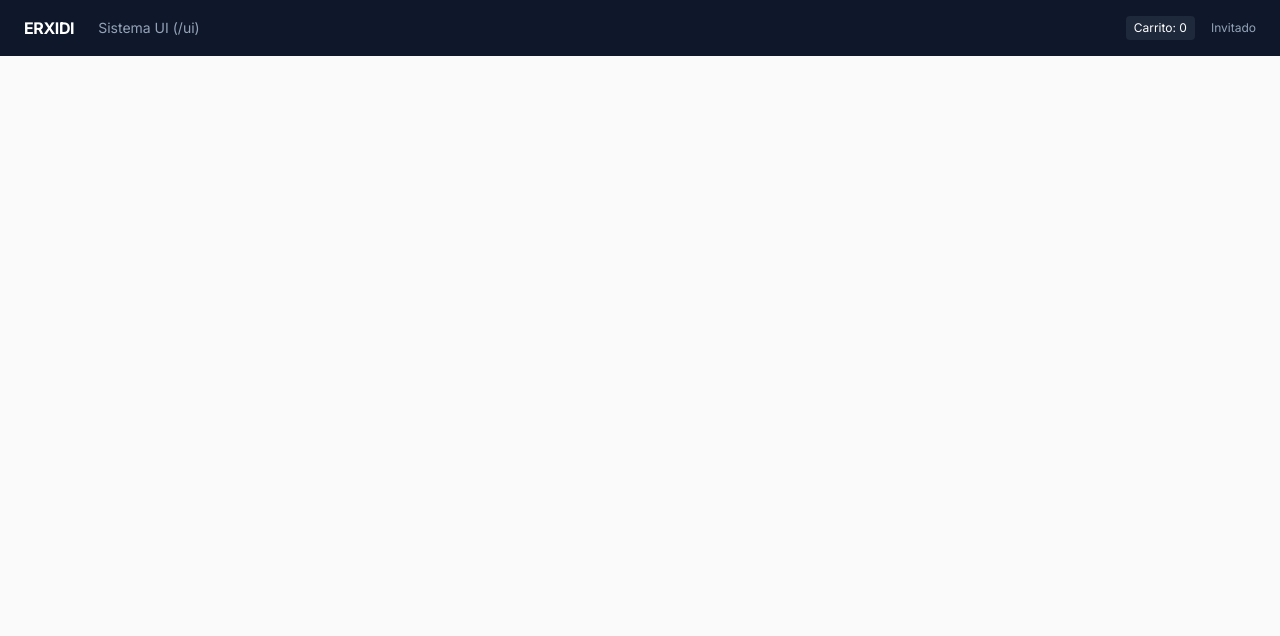
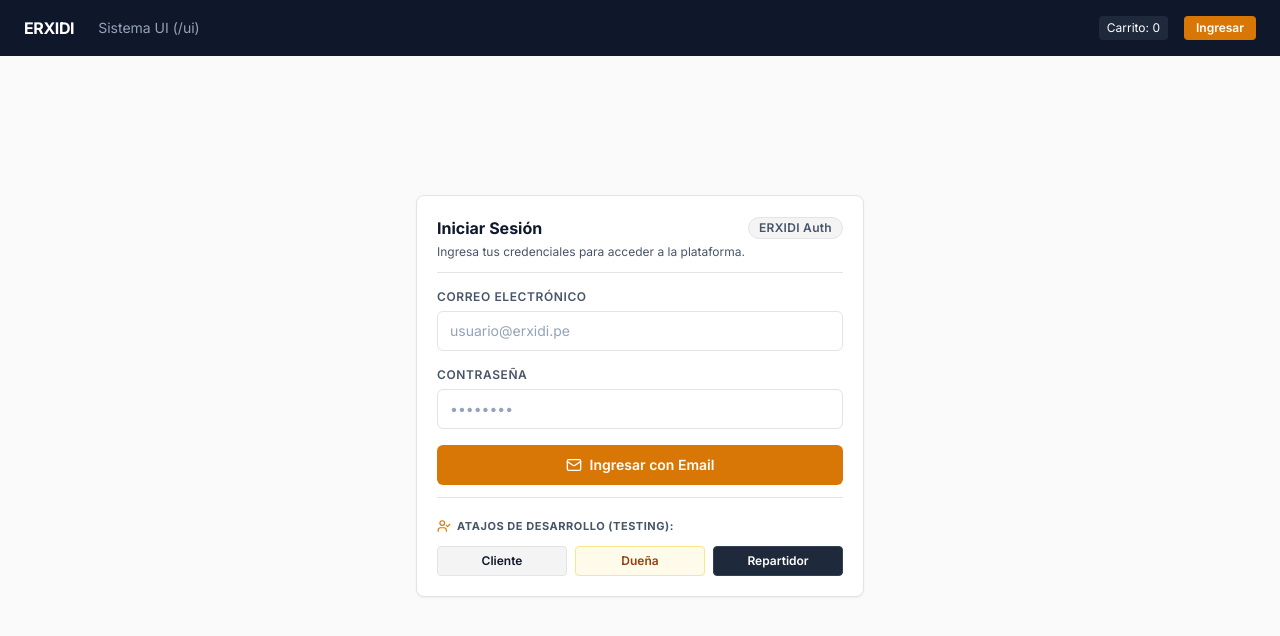
Before and after one commit to rodrigosihues3/erxidi-web, a React (Vite) app: page /login in a window 1280 px wide. Shown: the top 636 px of the page. Built offline with nearby package versions, Linux system fonts and the light colour scheme; no server answers.

Commit message:
Cuentas temporales para desarrollo agregadas

```diff
--- a/src/App.jsx
+++ b/src/App.jsx
@@ -3,6 +3,7 @@ import { AuthProvider, useAuth } from "./context/AuthContext";
 import { CartProvider, useCart } from "./context/CartContext";
 import ProtectedRoute from "./routes/ProtectedRoute";
 import DesignSystemShowcase from "./features/dev/DesignSystemShowcase";
+import LoginView from "./features/auth/LoginView";
 
 function NavigationBar() {
   const { user, profile, signOut } = useAuth();
@@ -38,7 +39,12 @@ function NavigationBar() {
             </button>
           </div>
         ) : (
-          <span className="text-xs text-brand-muted">Invitado</span>
+          <Link
+            to="/login"
+            className="text-xs font-semibold bg-accent px-3 py-1 rounded text-white hover:bg-accent-hover transition-colors"
+          >
+            Ingresar
+          </Link>
         )}
       </div>
     </nav>
@@ -70,14 +76,14 @@ export default function App() {
               {/* Rutas Públicas */}
               <Route path="/" element={<HomeView />} />
               <Route path="/ui" element={<DesignSystemShowcase />} />
-
+              <Route path="/login" element={<LoginView />} />{" "}
+              {/* <-- Ruta agregada */}
               {/* Rutas Protegidas de Cliente */}
               <Route
                 element={
                   <ProtectedRoute allowedRoles={["customer", "owner"]} />
                 }
               >
-                {/* Rodrigo Sihues: Módulo B (Checkout) */}
                 <Route
                   path="/checkout"
                   element={<div>Vista Checkout (En desarrollo)</div>}
@@ -87,7 +93,6 @@ export default function App() {
                   element={<div>Historial de Pedidos (En desarrollo)</div>}
                 />
               </Route>
-
               {/* Rutas Protegidas de Administración (Dueña) */}
               <Route element={<ProtectedRoute allowedRoles={["owner"]} />}>
                 <Route
@@ -95,7 +100,6 @@ export default function App() {
                   element={<div>Panel de Administración (En desarrollo)</div>}
                 />
               </Route>
-
               {/* Rutas Protegidas de Logística (Repartidor) */}
               <Route element={<ProtectedRoute allowedRoles={["delivery"]} />}>
                 <Route
--- /dev/null
+++ b/src/features/auth/LoginView.jsx
@@ -0,0 +1,146 @@
+import { useState } from "react";
+import { useNavigate, useLocation } from "react-router-dom";
+import { useAuth } from "../../context/AuthContext";
+import Button from "../../components/ui/Button";
+import Input from "../../components/ui/Input";
+import {
+  Card,
+  CardHeader,
+  CardTitle,
+  CardDescription,
+  CardContent,
+  CardFooter,
+} from "../../components/ui/Card";
+import Badge from "../../components/ui/Badge";
+import { Lock, Mail, ShieldAlert, UserCheck } from "lucide-react";
+
+export default function LoginView() {
+  const [email, setEmail] = useState("");
+  const [password, setPassword] = useState("");
+  const [errorMsg, setErrorMsg] = useState(null);
+  const [loading, setLoading] = useState(false);
+
+  const { signIn } = useAuth();
+  const navigate = useNavigate();
+  const location = useLocation();
+
+  const redirectPath = location.state?.from?.pathname || "/";
+
+  async function handleSubmit(e) {
+    e.preventDefault();
+    setErrorMsg(null);
+    setLoading(true);
+
+    try {
+      const { data, error } = await signIn(email, password);
+      if (error) throw error;
+      navigate(redirectPath, { replace: true });
+    } catch (err) {
+      setErrorMsg(err.message || "Credenciales inválidas");
+    } finally {
+      setLoading(false);
+    }
+  }
+
+  // Atajo de desarrollo para el equipo
+  async function handleQuickLogin(testEmail) {
+    setEmail(testEmail);
+    setPassword("Password123*");
+    setErrorMsg(null);
+    setLoading(true);
+
+    try {
+      const { error } = await signIn(testEmail, "Password123*");
+      if (error) throw error;
+      navigate(redirectPath, { replace: true });
+    } catch (err) {
+      setErrorMsg(err.message || "Error en inicio rápido");
+    } finally {
+      setLoading(false);
+    }
+  }
+
+  return (
+    <div className="min-h-[85vh] flex flex-col items-center justify-center p-4">
+      <Card className="max-w-md w-full">
+        <CardHeader>
+          <div className="flex justify-between items-center mb-1">
+            <CardTitle>Iniciar Sesión</CardTitle>
+            <Badge variant="neutral">ERXIDI Auth</Badge>
+          </div>
+          <CardDescription>
+            Ingresa tus credenciales para acceder a la plataforma.
+          </CardDescription>
+        </CardHeader>
+
+        <CardContent>
+          {errorMsg && (
+            <div className="bg-status-danger-bg border border-status-danger-border text-status-danger-text p-3 rounded-button text-xs flex items-center gap-2 mb-4">
+              <ShieldAlert className="w-4 h-4 flex-shrink-0" />
+              <span>{errorMsg}</span>
+            </div>
+          )}
+
+          <form onSubmit={handleSubmit} className="space-y-4">
+            <Input
+              label="Correo Electrónico"
+              type="email"
+              placeholder="usuario@erxidi.pe"
+              value={email}
+              onChange={(e) => setEmail(e.target.value)}
+              required
+            />
+            <Input
+              label="Contraseña"
+              type="password"
+              placeholder="••••••••"
+              value={password}
+              onChange={(e) => setPassword(e.target.value)}
+              required
+            />
+            <Button
+              type="submit"
+              variant="primary"
+              className="w-full mt-2"
+              isLoading={loading}
+            >
+              <Mail className="w-4 h-4 mr-2" />
+              Ingresar con Email
+            </Button>
+          </form>
+
+          {/* ACCESO RÁPIDO PARA DESARROLLADORES (EQUIPO) */}
+          <div className="mt-6 pt-5 border-t border-border">
+            <p className="text-[11px] font-bold uppercase tracking-wider text-brand-secondary mb-3 flex items-center gap-1.5">
+              <UserCheck className="w-3.5 h-3.5 text-accent" />
+              Atajos de Desarrollo (Testing):
+            </p>
+            <div className="grid grid-cols-3 gap-2">
+              <button
+                type="button"
+                onClick={() => handleQuickLogin("cliente@erxidi.pe")}
+                className="text-xs py-1.5 px-2 bg-surface-subtle border border-border rounded font-semibold text-brand-primary hover:bg-slate-200 transition-colors"
+              >
+                Cliente
+              </button>
+              <button
+                type="button"
+                onClick={() => handleQuickLogin("duena@erxidi.pe")}
+                className="text-xs py-1.5 px-2 bg-amber-50 border border-amber-200 rounded font-semibold text-amber-800 hover:bg-amber-100 transition-colors"
+              >
+                Dueña
+              </button>
+              <button
+                type="button"
+                onClick={() => handleQuickLogin("repartidor@erxidi.pe")}
+                className="text-xs py-1.5 px-2 bg-slate-800 border border-slate-700 rounded font-semibold text-white hover:bg-slate-900 transition-colors"
+              >
+                Repartidor
+              </button>
+            </div>
+          </div>
+        </CardContent>
+      </Card>
+    </div>
+  );
+}
```
